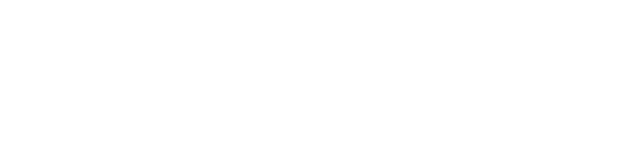
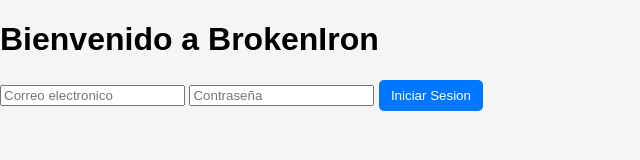
Before and after one commit to JoseGodoy96/Proyectos, a plain HTML site: page Proyectogrado/frontend-gimnasio/index.html in a window 1280 px wide. Shown: the whole page, without its empty margins (0-640 px from the left). Drawn offline with Linux system fonts and the light colour scheme.

Commit message:
<feat>(index.html, login.js): Introduccion del html del index.html y creacion del login.js

```diff
--- a/Proyectogrado/frontend-gimnasio/index.html
+++ b/Proyectogrado/frontend-gimnasio/index.html
@@ -0,0 +1,21 @@
+<!DOCTYPE html>
+<html lang="es">
+<head>
+	<meta charset="UTF-8">
+	<meta name="viewport" content="width=device-width, initial-scale=1.0">
+	<title>Iniciar Sesión - Gimnario BrokenIron</title>
+	<link rel="stylesheet" href="./css/styles.css">
+</head>
+<body>
+	<main class="login-container">
+		<h1>Bienvenido a BrokenIron</h1>
+		<form id="loginForm">
+			<input type="email" id="email" placeholder="Correo electronico" required>
+			<input type="password" id="password" placeholder="Contraseña" required>
+			<button type="submit">Iniciar Sesion</button>
+		</form>
+		<p id="errorMsq" class="error"></p>
+	</main>
+	<script src="./js/login.js"></script>
+</body>
+</html>
```
Also changed, not shown: Proyectogrado/frontend-gimnasio/dashboard.html (+1 -1 lines), Proyectogrado/frontend-gimnasio/js/login.js (added).
